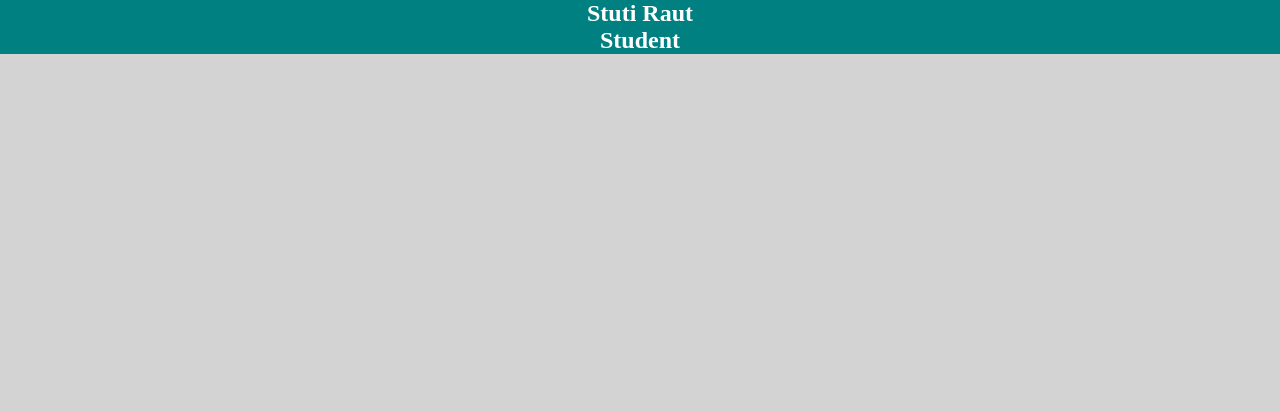
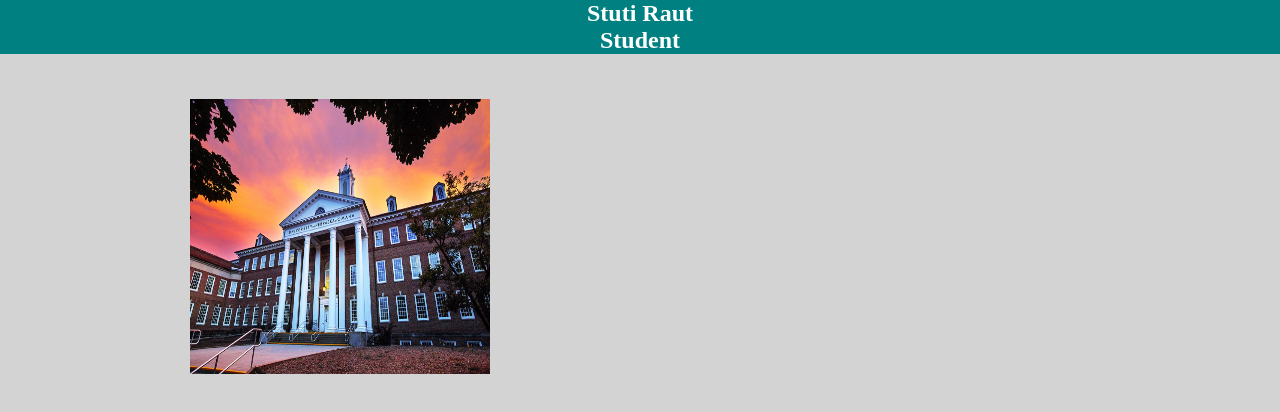
Before and after one commit to stutiraut/Finaltask, a plain HTML site: page uni.html in a window 1280 px wide. Drawn offline with Linux system fonts and the light colour scheme.

Commit message:
inserted image in uni page and styled it

```diff
--- a/style.css
+++ b/style.css
@@ -77,6 +77,14 @@ a {
 	margin: 20px;
 	border-radius: 50%;
 }
+.uniimage {
+
+	width: 300px;
+	height: 275px;
+	margin: 20px;
+	float:left;
+}
+
 
 a {
 	background-color: transparent;
--- a/uni.html
+++ b/uni.html
@@ -21,3 +21,7 @@
 
 		<body >
 			<div id="wrapper">
+
+
+              <img class="uniimage" src="campus-ash.jpg" alt="Responsive image">
+            <br>
```
